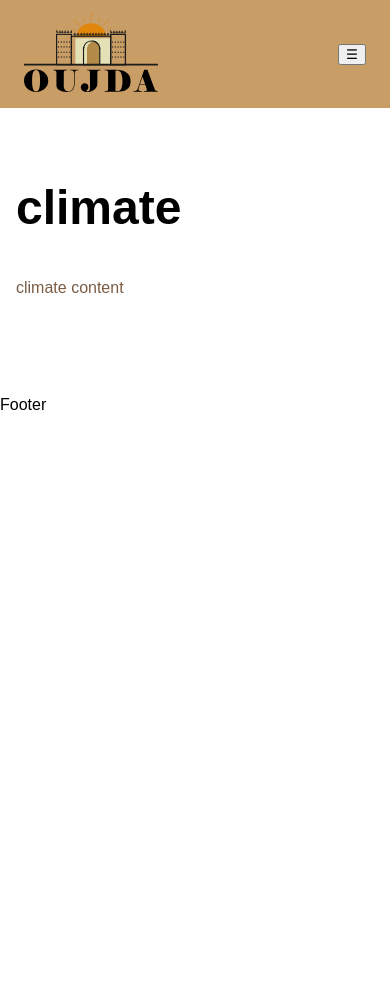
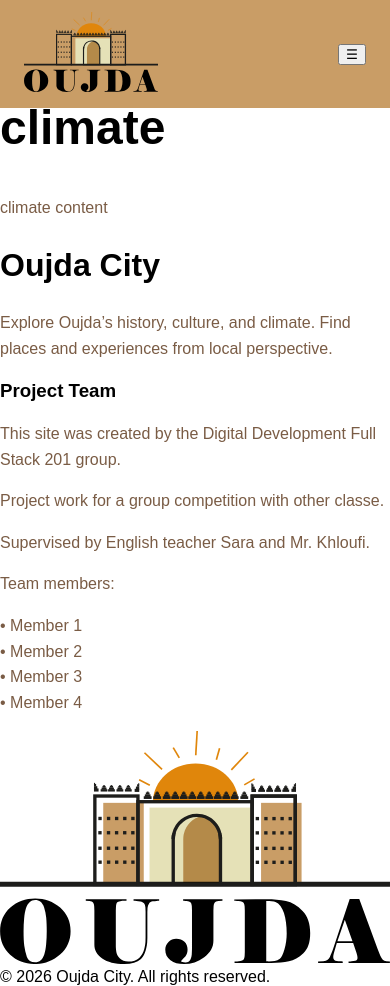
Before and after one commit to must-apha-tech/oujda-city-site, a React (Create React App) app: page /#/climate in a window 390 px wide. Before the commit the page ends 844 px from the top, so only its background shows below. Built offline with nearby package versions, Linux system fonts and the light colour scheme.

Commit message:
Add project credits and team members to footer

```diff
--- a/src/components/Footer.jsx
+++ b/src/components/Footer.jsx
@@ -1,7 +1,47 @@
-
+import logo from "../assets/logo/logo W.svg";
 
 export default function Footer() {
-    return <>
-    <div>Footer</div>
-    </>
+  return (
+    <footer className="footer">
+      <div className="footer-container">
+        <div className="footer-info">
+          <h2>Oujda City</h2>
+          <p>
+            Explore Oujda’s history, culture, and climate. Find places
+            and experiences from local perspective.
+          </p>
+        </div>
+
+        <div className="footer-contact">
+  <h3>Project Team</h3>
+  <p>
+    This site was created by the Digital Development Full Stack 201 group.
+  </p>
+  <p>
+    Project work for a group competition with other classe.
+  </p>
+  <p>
+    Supervised by English teacher Sara and Mr. Khloufi.
+  </p>
+  <p>
+    Team members:
+  </p>
+  <p>
+    • Member 1<br />
+    • Member 2<br />
+    • Member 3<br />
+    • Member 4
+  </p>
+</div>
+
+        <div className="footer-logo">
+          <img src={logo} alt="Oujda logo" />
+        </div>
+      </div>
+
+      <div className="footer-bottom">
+        © 2026 Oujda City. All rights reserved.
+      </div>
+    </footer>
+  );
 }
--- a/src/components/Hero.jsx
+++ b/src/components/Hero.jsx
@@ -1,11 +1,11 @@
 
-function  Hero() {
-    return (
-        <section id="hero">
-            <h1>OUJDA</h1>
-            <p>Explore the heart of the East</p>
-        </section>
-    );
-}
+// function  Hero() {
+//     return (
+//         <section id="hero">
+//             <h1>OUJDA</h1>
+//             <p>Explore the heart of the East</p>
+//         </section>
+//     );
+// }
 
-export default Hero
+// export default Hero
--- a/src/pages/Home.jsx
+++ b/src/pages/Home.jsx
@@ -3,22 +3,10 @@ import Hero from "../components/Hero";
 export default function Home () {
     return (
         <>
-        {/* <Hero /> */}
-      {/* <section id="history">
-        <h1>history</h1>
-            <p>Description</p>
-      </section>
-
-      <section id="culture">
-            <h1>Culture</h1>
-            <p>3 items: food, traditions, music</p>
-            <p>Each: name + short description</p>
+        <section id="hero">
+            <h1>OUJDA</h1>
+            <p>Explore the heart of the East</p>
         </section>
-
-      <section id="climate">
-            <h1>Weather</h1>
-            <p>Current Weather will appear here</p>
-        </section> */}
     </>
     )
 }
--- /dev/null
+++ b/src/styles/Home.css
@@ -0,0 +1,33 @@
+section {
+  padding: 80px 16px;
+  max-width: 1100px;
+  margin: auto;
+}
+
+#hero {
+  position: relative;
+  min-height: 80vh;
+  display: flex;
+  align-items: center;
+  justify-content: flex-start;
+  text-align: center;
+
+  background-image: url("../assets/images/oujda pic.jpg");
+  background-size: cover;
+  background-position: center;
+  background-repeat: no-repeat;
+}
+
+#hero::before {
+  content: "";
+  position: absolute;
+  inset: 0;
+  background: rgba(0, 0, 0, 0.4);
+  z-index: 1;
+  }
+
+#hero > * {
+  position: relative;
+  z-index: 2;
+  color: white;
+}
--- /dev/null
+++ b/src/styles/footer.css
@@ -0,0 +1,52 @@
+footer.footer {
+  background: #f9f9f9;
+  padding: 40px 20px;
+  color: #333;
+  border-top: 1px solid #ddd;
+}
+
+footer .footer-container {
+  display: flex;
+  justify-content: space-between;
+  align-items: flex-start;
+  flex-wrap: wrap;
+  gap: 20px;
+  max-width: 1100px;
+  margin: auto;
+}
+footer .footer-info,
+footer .footer-links,
+footer .footer-contact {
+  flex: 1;
+  min-width: 200px;
+}
+
+footer .footer-links nav a {
+  display: block;
+  margin: 8px 0;
+  text-decoration: none;
+  color: #7a5c45;
+}
+
+footer .footer-links nav a:hover {
+  text-decoration: underline;
+}
+
+footer .footer-bottom {
+  text-align: center;
+  margin-top: 20px;
+  font-size: 14px;
+  color: #777;
+}
+
+.footer-logo {
+  margin-left: auto;
+}
+
+.footer-logo img {
+  height: 70px;
+}
+
+.footer-logo p {
+  margin: 6px 0;
+}
--- a/src/styles/main.css
+++ b/src/styles/main.css
@@ -67,39 +67,7 @@ nav.black .underline {
   transition: transform 0.3s ease, width 0.3s ease;
 }
 
-section {
-  padding: 80px 16px;
-  max-width: 1100px;
-  margin: auto;
-}
 
-#hero {
-  position: relative;
-  min-height: 80vh;
-  display: flex;
-  align-items: center;
-  justify-content: flex-start;
-  text-align: center;
-
-  background-image: url("../assets/images/oujda pic.jpg");
-  background-size: cover;
-  background-position: center;
-  background-repeat: no-repeat;
-}
-
-#hero::before {
-  content: "";
-  position: absolute;
-  inset: 0;
-  background: rgba(0, 0, 0, 0.4);
-  z-index: 1;
-}
-
-#hero > * {
-  position: relative;
-  z-index: 2;
-  color: white;
-}
 
 #culture {
   display: flex;
@@ -130,3 +98,8 @@ p {
     display: none; }
   }
 @import "./mobile-button.css";
+@import "./footer.css";
+@import "./Home.css";
+@import "./History.css";
+@import "./Culture.css";
+@import "./Climate.css";
--- a/src/styles/mobile-button.css
+++ b/src/styles/mobile-button.css
@@ -42,4 +42,18 @@
   .underline {
     display: none;
   }
+
+    footer .footer-container {
+    flex-direction: column;
+    text-align: center;
+    align-items: center;
+  }
+
+  .footer-logo {
+    margin: 20px 0 0 0;
+  }
+
+  .footer-logo img {
+    height: 55px;
+  }
 }
```
Also changed, not shown: src/styles/Climate.css (added), src/styles/Culture.css (added), src/styles/History.css (added).
